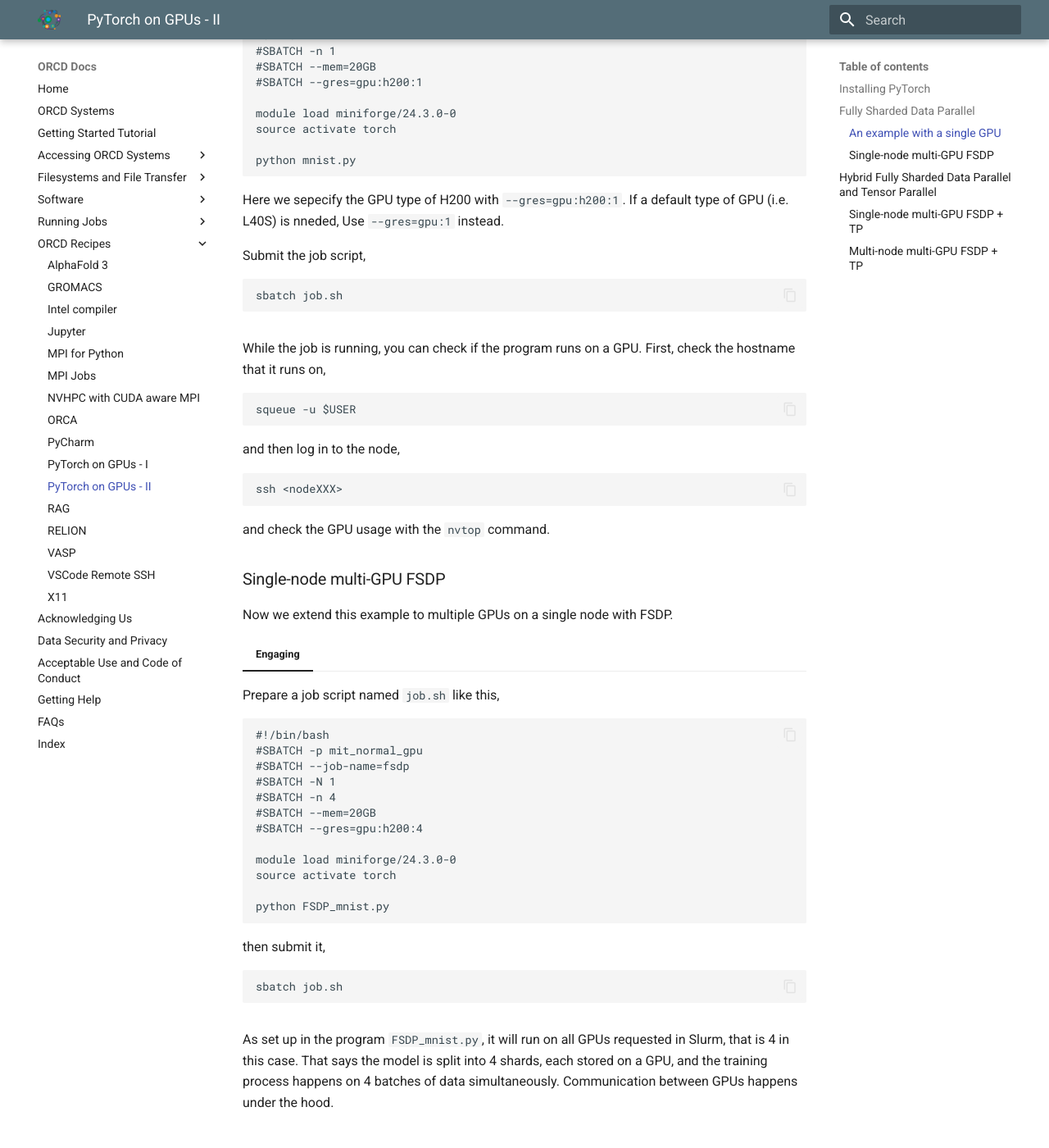
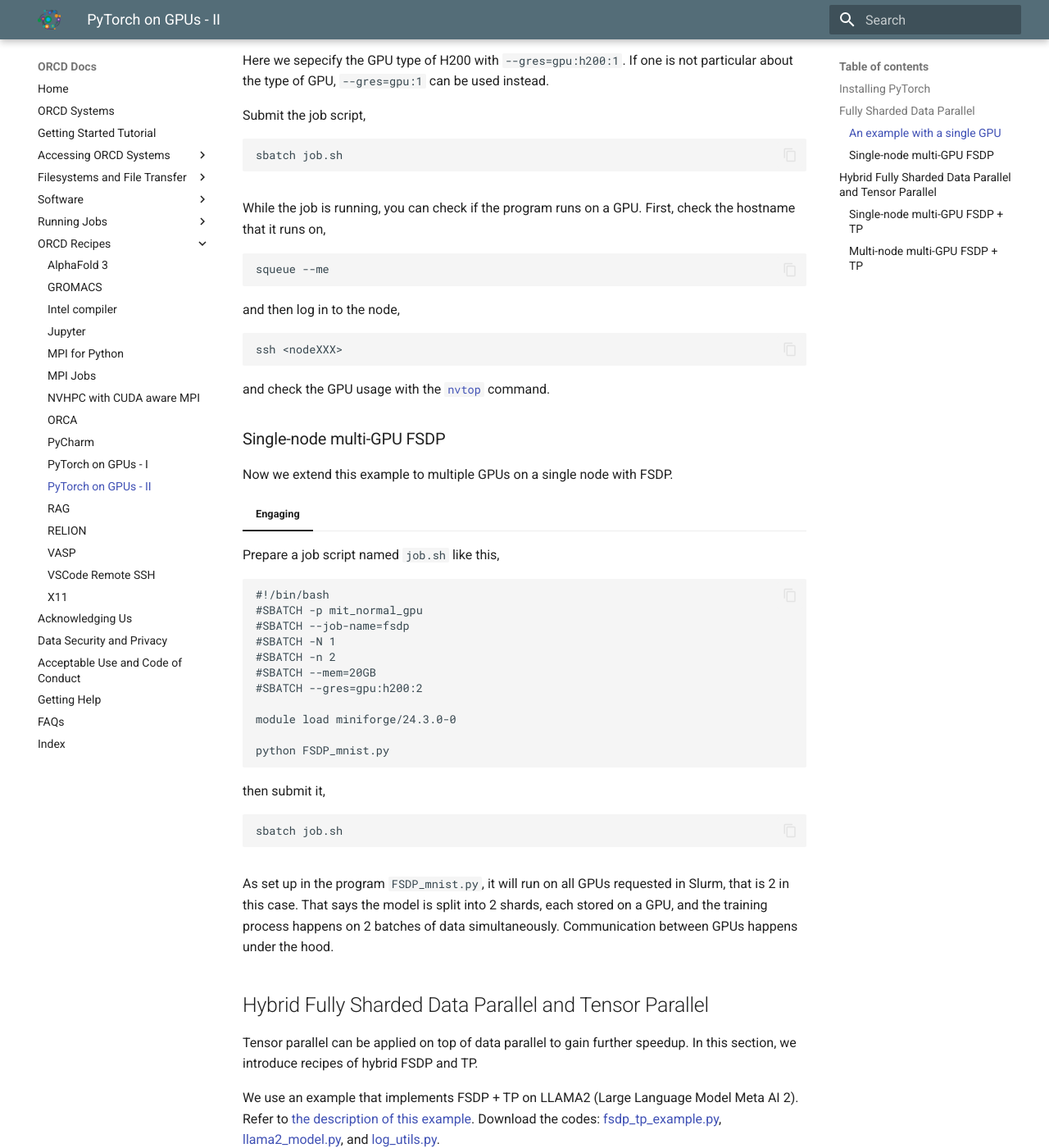
Before and after one commit to mit-orcd/orcd-docs-edit, an MkDocs documentation site: the page built from docs/recipes/torch-gpu-intermediate.md, in a window 1280 px wide and 1400 px high, scrolled down 1753 px. Shown: the whole window at 82% size. Built offline with MkDocs 1.6.1 and Material for MkDocs 9.7.7, drawn with Linux system fonts in a browser that asks for light colours; some of the changed text lies outside the part shown.

Commit message:
removed conda, added gpu resource warning, small readability changes

````diff
--- a/docs/recipes/torch-gpu-intermediate.md
+++ b/docs/recipes/torch-gpu-intermediate.md
@@ -1,7 +1,7 @@
 ---
 tags:
  - Engaging
- - Pytorch
+ - PyTorch
  - GPU
  - Howto Recipes
 ---
@@ -27,18 +27,10 @@
 
 === "Engaging"
 
-     First, load a Miniforge module to provide Python platform,
+     First, load a Miniforge module to provide a Python platform with PyTorch and CUDA support preinstalled,
      ```
      module load miniforge/24.3.0-0
      ```
-     Create a new environment and install PyTorch,
-     ```
-     conda create -n torch
-     source activate torch
-     pip install torch
-     ```
-     This installs PyTorch with CUDA support by default, which enables it to run on GPUs.
-
 
 ## Fully Sharded Data Parallel
 
@@ -63,12 +55,11 @@
      #SBATCH --gres=gpu:h200:1
 
      module load miniforge/24.3.0-0
-     source activate torch
 
-     python mnist.py
+     python mnist_gpu.py
      ```
 
-     Here we sepecify the GPU type of H200 with `--gres=gpu:h200:1`. If a default type of GPU (i.e. L40S) is nneded, Use `--gres=gpu:1` instead.
+     Here we sepecify the GPU type of H200 with `--gres=gpu:h200:1`. If one is not particular about the type of GPU, `--gres=gpu:1` can be used instead.
 
      Submit the job script,
      ```
@@ -77,13 +68,13 @@
 
 While the job is running, you can check if the program runs on a GPU. First, check the hostname that it runs on,
 ```
-squeue -u $USER
+squeue --me
 ```
 and then log in to the node,
 ```
 ssh <nodeXXX>
 ```
-and check the GPU usage with the `nvtop` command.
+and check the GPU usage with the [`nvtop`](https://orcd-docs.mit.edu/running-jobs/application-analysis/#nvtop) command.
 
 
 ### Single-node multi-GPU FSDP
@@ -98,12 +89,11 @@
      #SBATCH -p mit_normal_gpu
      #SBATCH --job-name=fsdp
      #SBATCH -N 1
-     #SBATCH -n 4
+     #SBATCH -n 2
      #SBATCH --mem=20GB
-     #SBATCH --gres=gpu:h200:4
+     #SBATCH --gres=gpu:h200:2
 
      module load miniforge/24.3.0-0
-     source activate torch
 
      python FSDP_mnist.py
      ```
@@ -112,7 +102,7 @@
      sbatch job.sh
      ```
 
-As set up in the program `FSDP_mnist.py`, it will run on all GPUs requested in Slurm, that is 4 in this case. That says the model is split into 4 shards, each stored on a GPU, and the training process happens on 4 batches of data simultaneously. Communication between GPUs happens under the hood.
+As set up in the program `FSDP_mnist.py`, it will run on all GPUs requested in Slurm, that is 2 in this case. That says the model is split into 2 shards, each stored on a GPU, and the training process happens on 2 batches of data simultaneously. Communication between GPUs happens under the hood.
 
 
 ## Hybrid Fully Sharded Data Parallel and Tensor Parallel
@@ -139,12 +129,11 @@
      #SBATCH --gres=gpu:h200:4
 
      module load miniforge/24.3.0-0
-     source activate torch
 
      torchrun --nnodes=1 --nproc_per_node=4 \
-              --rdzv_id=$SLURM_JOB_ID \
-              --rdzv_endpoint="localhost:1234" \
-              fsdp_tp_example.py
+          --rdzv_id=$SLURM_JOB_ID \
+          --rdzv_endpoint="localhost:1234" \
+          fsdp_tp_example.py
      ```
      then submit it,
      ```
@@ -158,7 +147,7 @@
 
 ### Multi-node multi-GPU FSDP + TP
 
-Finally, we run this example on multiple GPUs across multiple nodes.
+Finally, we run this example on multiple GPUs across multiple nodes. Note that this example requires 8 GPUs which is more than the standard user has access to on Engaging. If you have access to more GPUs, run this example on the corresponding partition.
 
 === "Engaging"
      Prepare a job script like this,
@@ -172,7 +161,6 @@
      #SBATCH --mem=30GB
 
      module load miniforge/24.3.0-0
-     source activate torch
 
      # Get IP address of the master node
      nodes=( $( scontrol show hostnames $SLURM_JOB_NODELIST ) )
````
Also changed, not shown: other parts of docs/recipes/torch-gpu-intermediate.md (+1 -1 lines).
